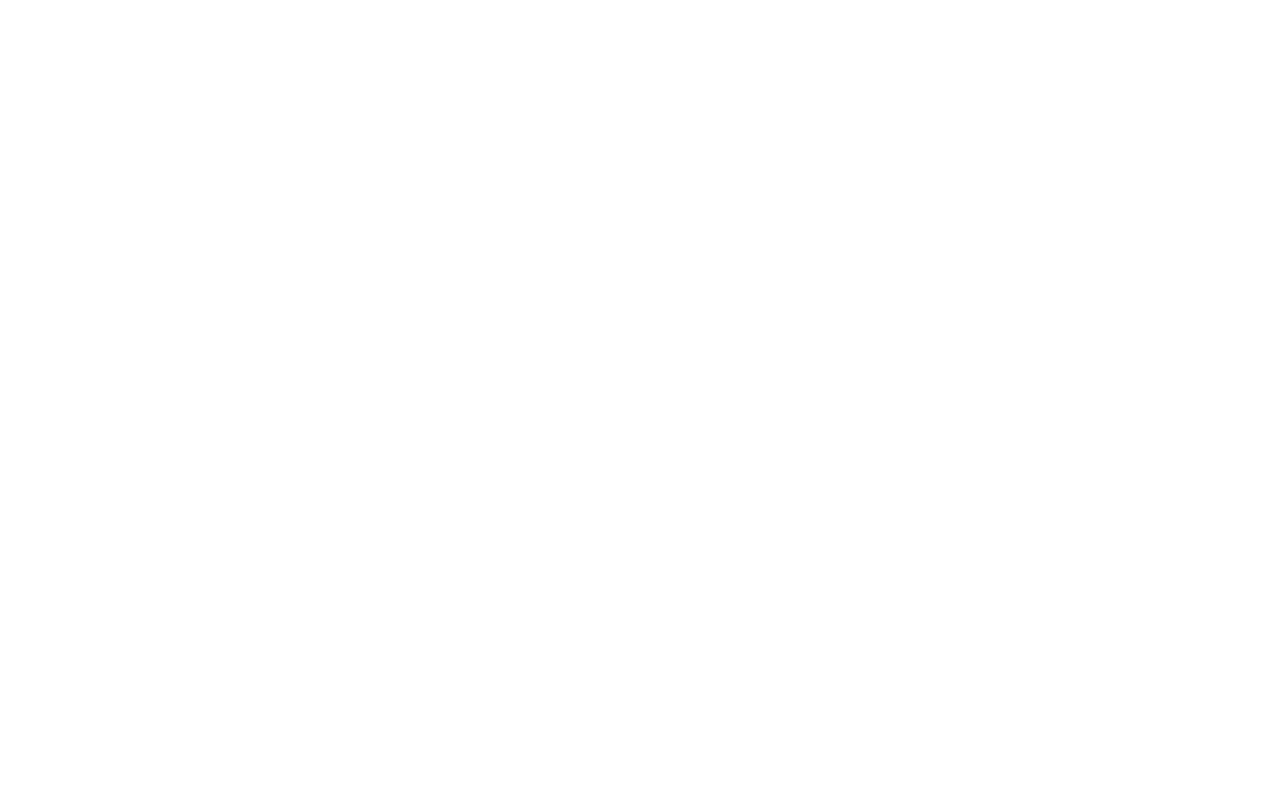
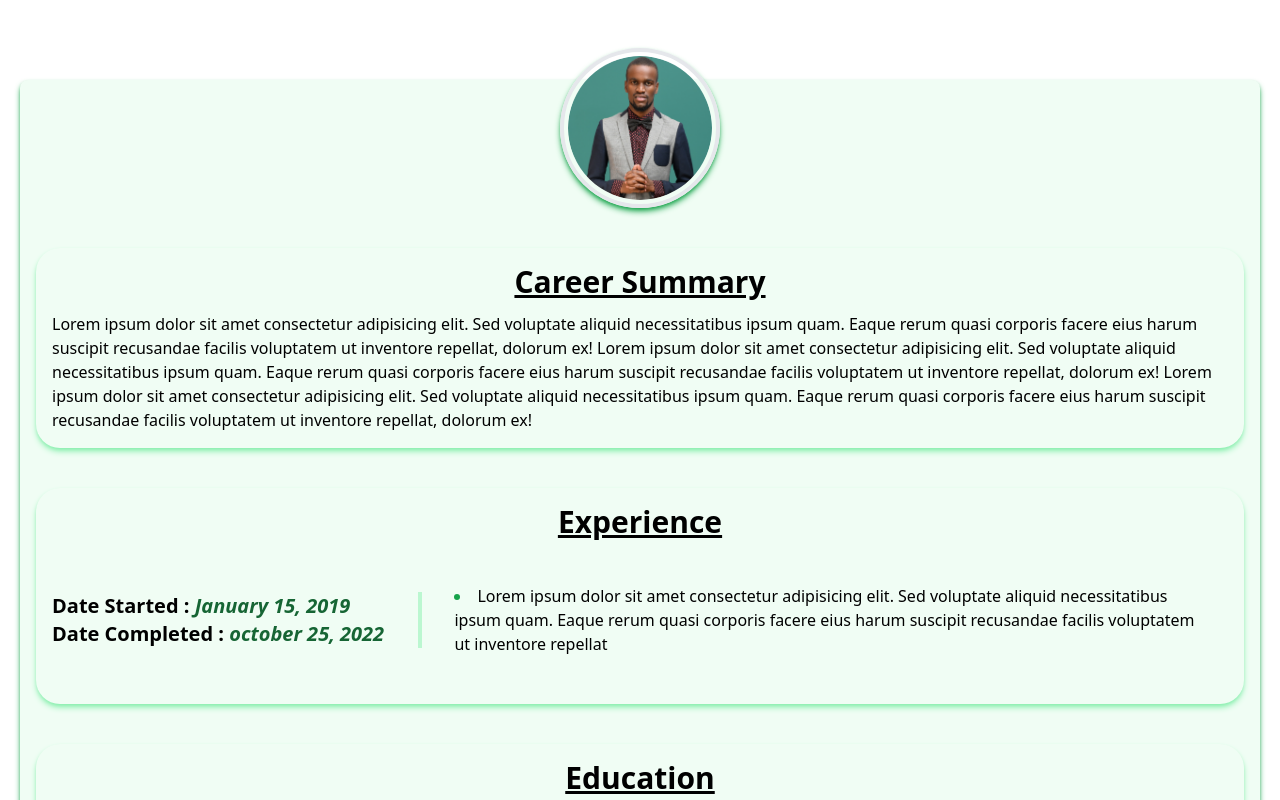
Before and after one commit to alemba-21/poverty-line, a React (Create React App) app in the folder frontend/: page /View in a window 1280 px wide. Before the commit this address had no page. Shown: the top 800 px of the page. Built offline with nearby package versions, Linux system fonts and the light colour scheme.

Commit message:
Update profile View page

```diff
--- a/frontend/src/App.js
+++ b/frontend/src/App.js
@@ -6,11 +6,13 @@
 import SignIn from "./Links/SignIn";
 import SignedUp from "./Links/SignedUp";
 import About from "./Links/About";
+import ProfView from './Links/ProfView'
 
 function App() {
   return (
       <Routes>
         <Route path="/" element={<Home />} />
+        <Route path="/View" element={<ProfView />} />
         <Route path="/About" element={<About />}/>
         <Route path="/signed" element={<SignedUp />} />
         <Route path="/signin" element={<SignIn />} />
--- /dev/null
+++ b/frontend/src/Links/ProfView.js
@@ -0,0 +1,12 @@
+import React from 'react'
+import View from '../components/profile/ProfileView'
+
+const ProfView = () => {
+  return (
+    <div>
+        <View />
+    </div>
+  )
+}
+
+export default ProfView
--- a/frontend/src/components/profile/ProfileView.jsx
+++ b/frontend/src/components/profile/ProfileView.jsx
@@ -1,6 +1,5 @@
 import React from 'react'
 import Joe from '../../assets/joe.png'
-import {TextField} from '@mui/material'
 
 
 const ProfileView = () => {
```
Also changed, not shown: frontend/src/Links/Profile.js (line endings or trailing spaces).
